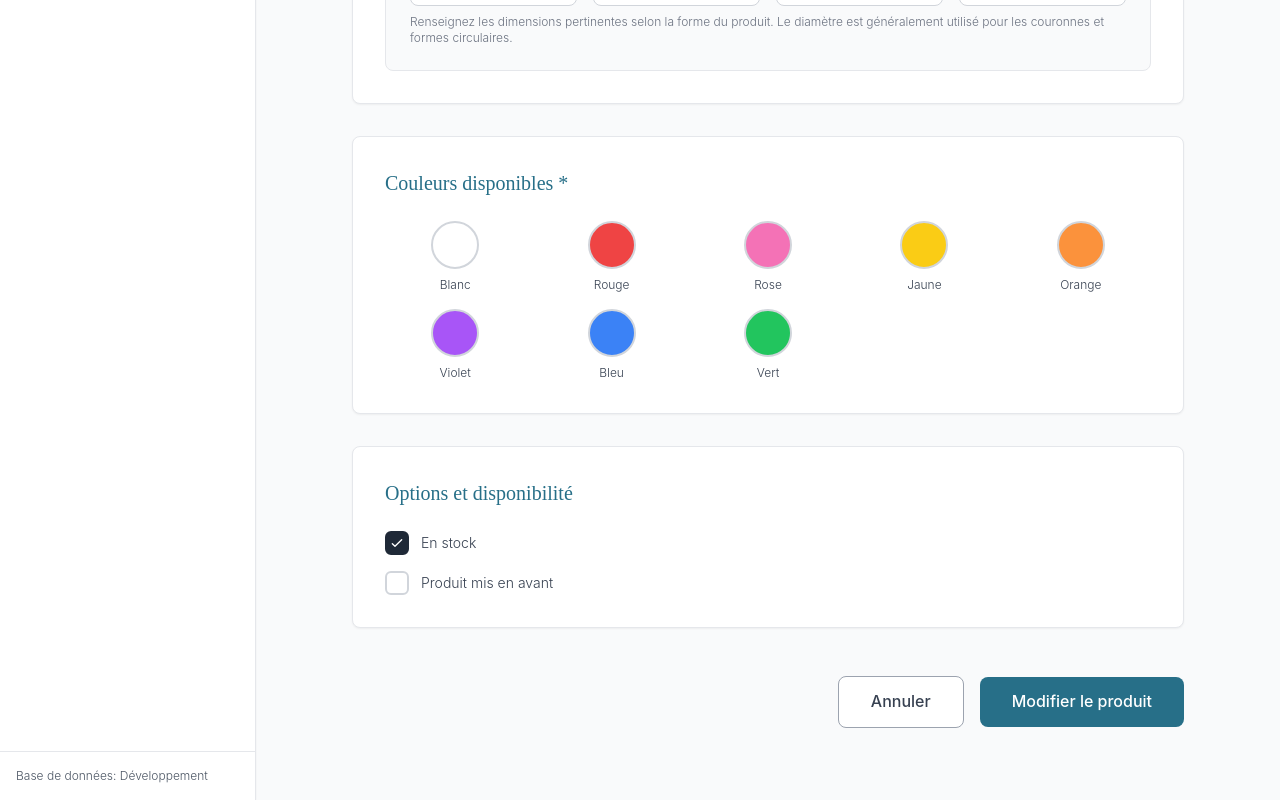
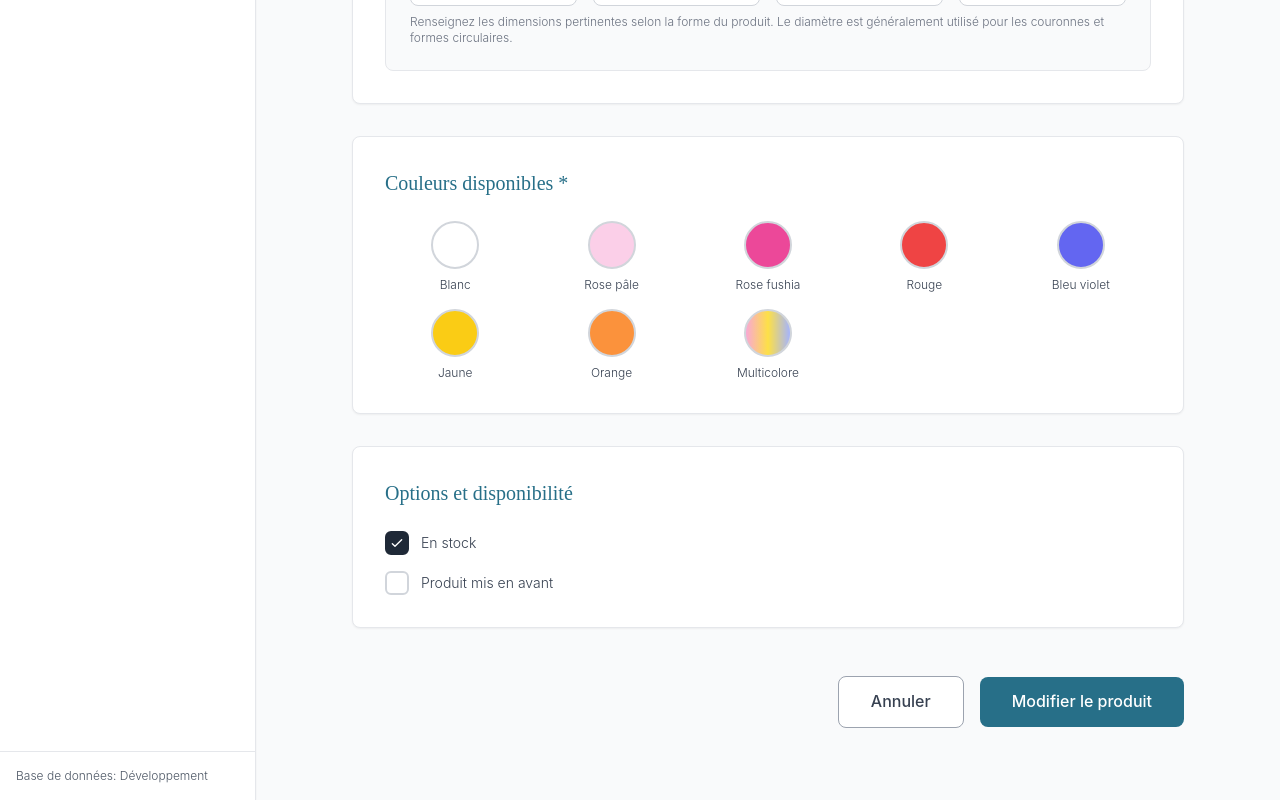
Before and after one commit to Alexmz1/marie-starck-mourning, a Next.js app: page /admin/products/1/edit in a window 1280 px wide. Shown: the part 1435-2235 px from the top of the page. Built offline with nearby package versions, Linux system fonts and the light colour scheme; no server answers; the database is empty.

Commit message:
Change colors option

```diff
--- a/src/app/admin/products/[id]/edit/page.js
+++ b/src/app/admin/products/[id]/edit/page.js
@@ -48,13 +48,13 @@ const SIZES = [
 
 const COLORS = [
   { value: 'BLANC', label: 'Blanc', color: 'bg-white border-2 border-gray-300' },
+  { value: 'ROSE_PALE', label: 'Rose pâle', color: 'bg-pink-200' },
+  { value: 'ROSE_FUSHIA', label: 'Rose fushia', color: 'bg-pink-500' },
   { value: 'ROUGE', label: 'Rouge', color: 'bg-red-500' },
-  { value: 'ROSE', label: 'Rose', color: 'bg-pink-400' },
+  { value: 'BLEU_VIOLET', label: 'Bleu violet', color: 'bg-indigo-500' },
   { value: 'JAUNE', label: 'Jaune', color: 'bg-yellow-400' },
   { value: 'ORANGE', label: 'Orange', color: 'bg-orange-400' },
-  { value: 'VIOLET', label: 'Violet', color: 'bg-purple-500' },
-  { value: 'BLEU', label: 'Bleu', color: 'bg-blue-500' },
-  { value: 'VERT', label: 'Vert', color: 'bg-green-500' }
+  { value: 'MULTICOLORE', label: 'Multicolore', color: 'bg-gradient-to-r from-pink-300 via-orange-300 via-yellow-300 to-indigo-300' }
 ]
 
 export default function EditProductPage() {
--- a/src/app/admin/products/new/page.js
+++ b/src/app/admin/products/new/page.js
@@ -48,13 +48,13 @@ const SIZES = [
 
 const COLORS = [
   { value: 'BLANC', label: 'Blanc', color: 'bg-white border-2 border-gray-300' },
+  { value: 'ROSE_PALE', label: 'Rose pâle', color: 'bg-pink-200' },
+  { value: 'ROSE_FUSHIA', label: 'Rose fushia', color: 'bg-pink-500' },
   { value: 'ROUGE', label: 'Rouge', color: 'bg-red-500' },
-  { value: 'ROSE', label: 'Rose', color: 'bg-pink-400' },
+  { value: 'BLEU_VIOLET', label: 'Bleu violet', color: 'bg-indigo-500' },
   { value: 'JAUNE', label: 'Jaune', color: 'bg-yellow-400' },
   { value: 'ORANGE', label: 'Orange', color: 'bg-orange-400' },
-  { value: 'VIOLET', label: 'Violet', color: 'bg-purple-500' },
-  { value: 'BLEU', label: 'Bleu', color: 'bg-blue-500' },
-  { value: 'VERT', label: 'Vert', color: 'bg-green-500' }
+  { value: 'MULTICOLORE', label: 'Multicolore', color: 'bg-gradient-to-r from-pink-300 via-orange-300 via-yellow-300 to-indigo-300' }
 ]
 
 export default function NewProductPage() {
```
